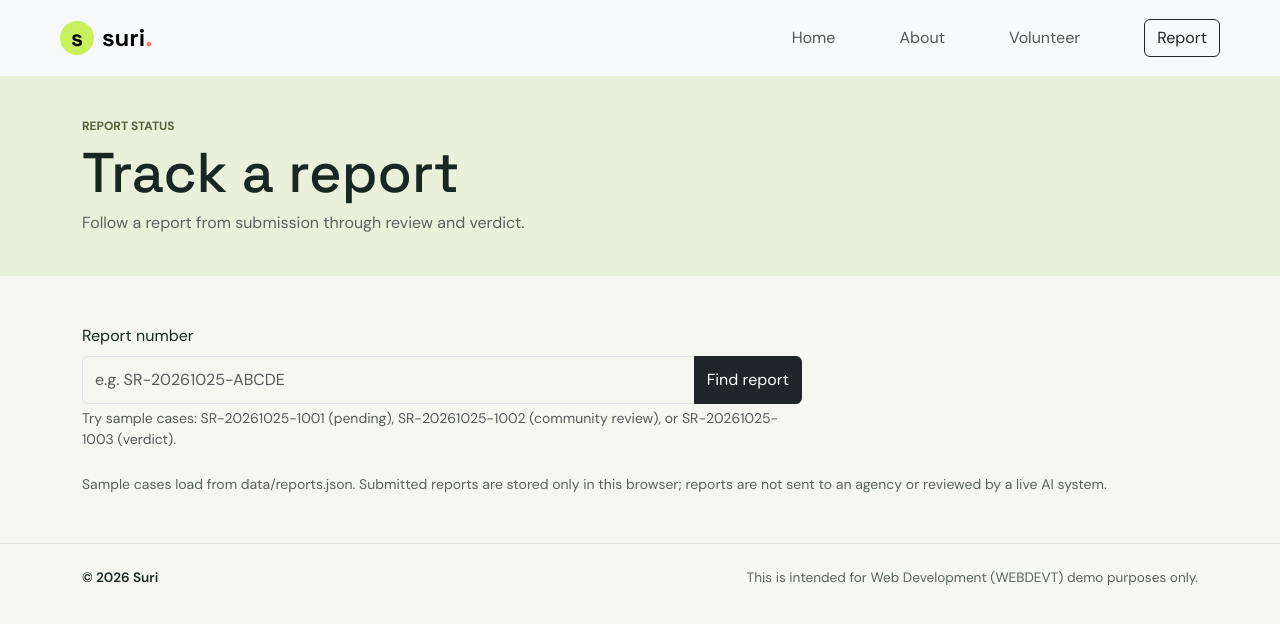
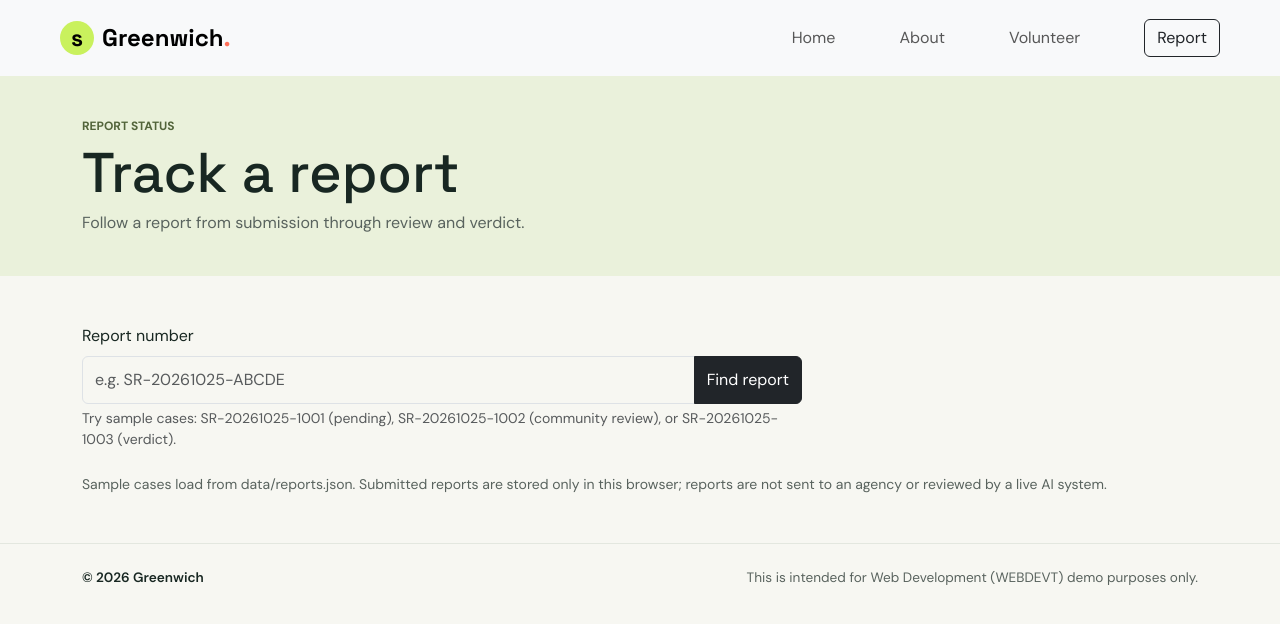
Before and after one commit to fallp3n/GREENWHICH---CITIZEN-REPORTING-WEBSITE, a plain HTML site: page Citizen Reporting Website/Citizen Reporting Website/track.html in a window 1280 px wide. Drawn offline with nearby package versions, Linux system fonts and the light colour scheme.

Commit message:
Test commit / Changed website name to 'Greenwich'

```diff
--- a/Citizen Reporting Website/Citizen Reporting Website/track.html
+++ b/Citizen Reporting Website/Citizen Reporting Website/track.html
@@ -4,8 +4,8 @@
     <meta charset="utf-8">
     <meta name="viewport" content="width=device-width, initial-scale=1">
     <meta name="theme-color" content="#f7f7f2">
-    <meta name="description" content="View the status and details of a Suri community report.">
-    <title>Track a Report | Suri</title>
+    <meta name="description" content="View the status and details of a Greenwich community report.">
+    <title>Track a Report | Greenwich</title>
 
     <!-- Reuse the site's Bootstrap foundation, typography, navigation, and footer. -->
     <link href="https://cdn.jsdelivr.net/npm/bootstrap@5.3.3/dist/css/bootstrap.min.css" rel="stylesheet" integrity="sha384-QWTKZyjpPEjISv5WaRU9OFeRpok6YctnYmDr5pNlyT2bRjXh0JMhjY6hW+ALEwIH" crossorigin="anonymous">
@@ -23,9 +23,9 @@
   <body>
     <header class="navbar navbar-expand-md sticky-top bg-light px-3 px-lg-5">
       <div class="container-fluid">
-        <a class="navbar-brand d-flex align-items-center gap-2 mb-0" href="index.html#home" aria-label="Suri home">
+        <a class="navbar-brand d-flex align-items-center gap-2 mb-0" href="index.html#home" aria-label="Greenwich home">
           <span class="brand-mark" aria-hidden="true">s</span>
-          <span class="brand-name fs-4 fw-bold">suri<span class="brand-period">.</span></span>
+          <span class="brand-name fs-4 fw-bold">Greenwich<span class="brand-period">.</span></span>
         </a>
 
         <button class="navbar-toggler" type="button" aria-label="Open navigation menu" aria-expanded="false" aria-controls="site-navigation">
@@ -124,7 +124,7 @@
 
     <footer class="site-footer py-4">
       <div class="container d-flex flex-column flex-sm-row justify-content-between align-items-sm-center gap-2">
-        <p class="footer-copyright mb-0">&copy; 2026 Suri</p>
+        <p class="footer-copyright mb-0">&copy; 2026 Greenwich</p>
         <p class="footer-notice mb-0">This is intended for Web Development (WEBDEVT) demo purposes only.</p>
       </div>
     </footer>
```
